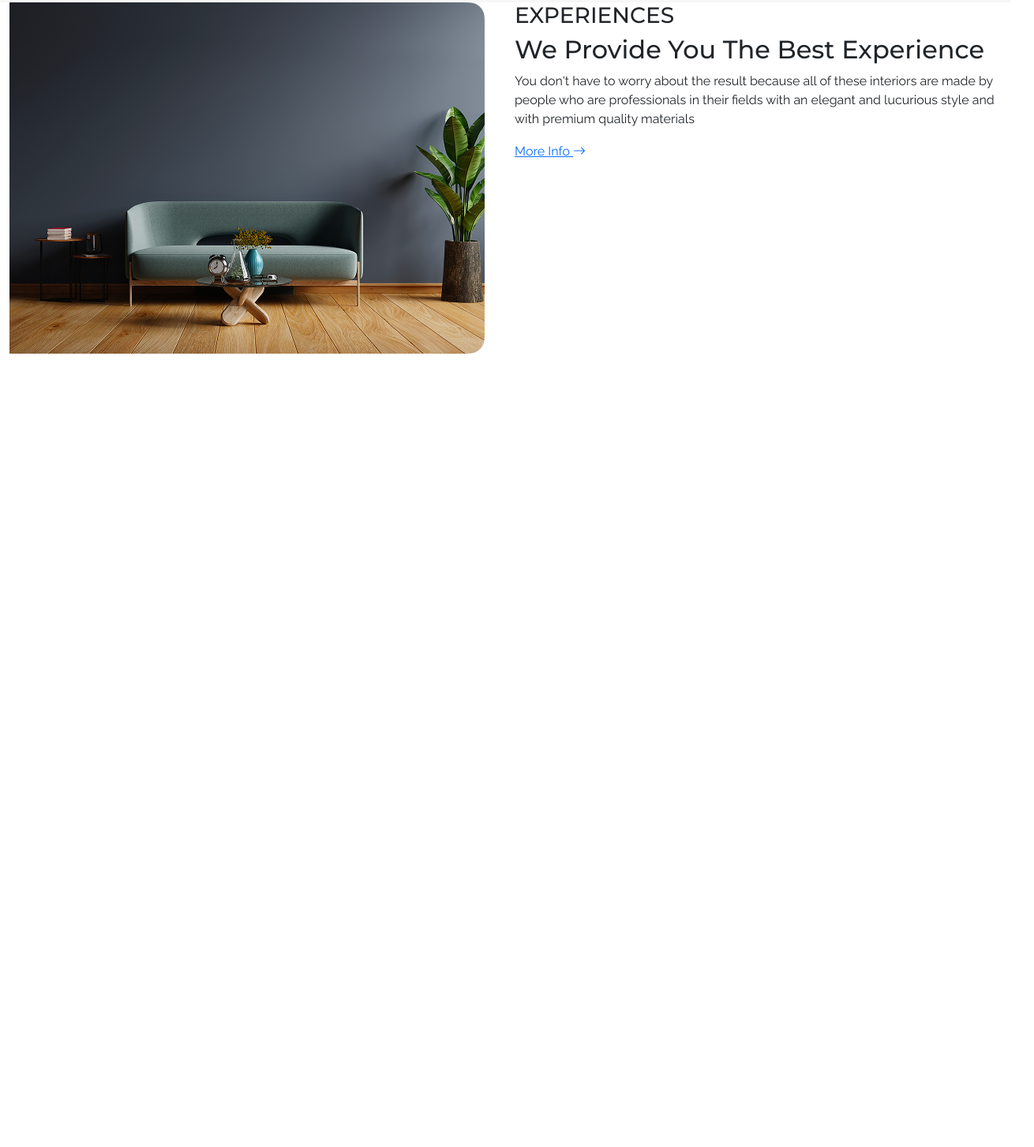
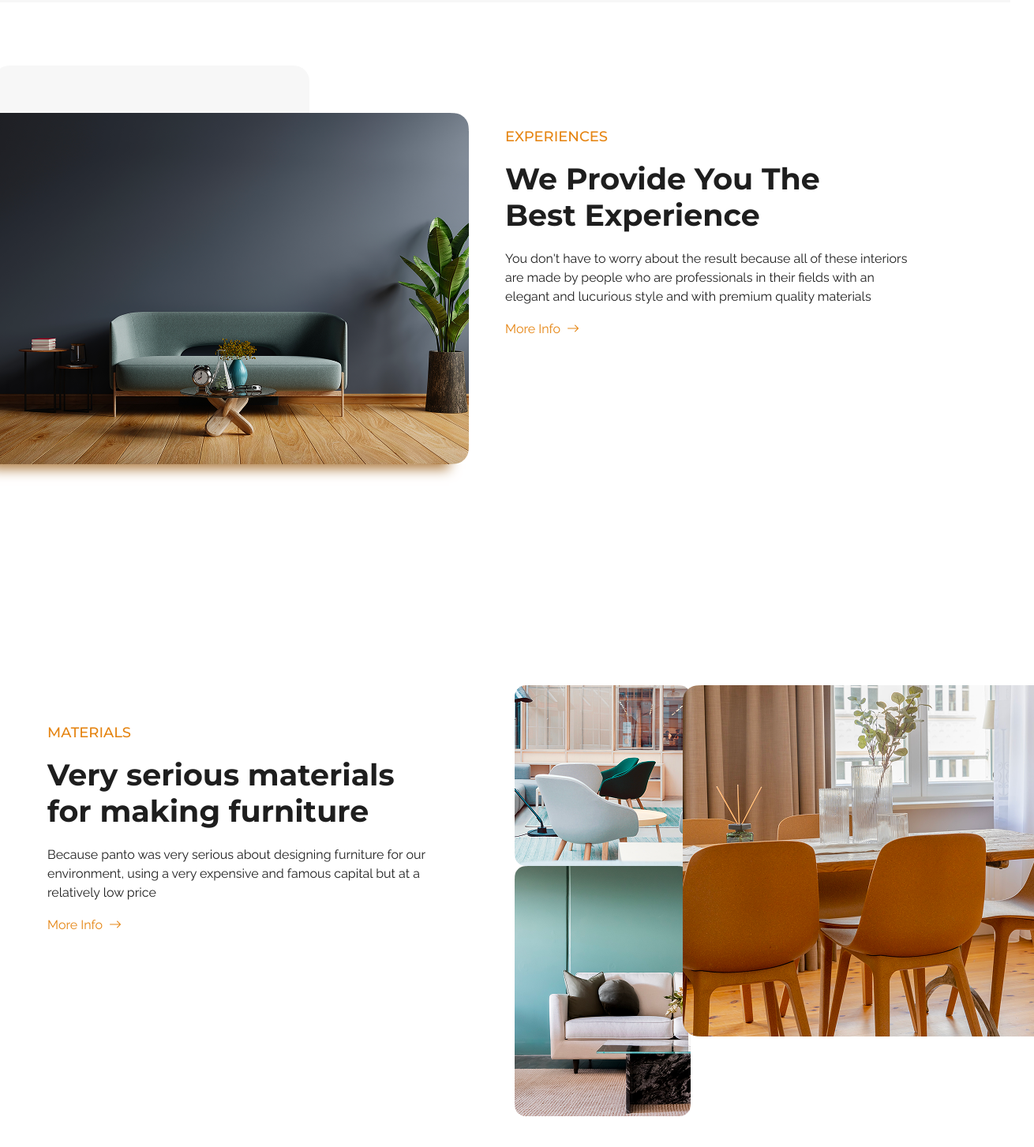
Before and after one commit to MaicBernal11/Taller-Practico-Bootstrap---Landing-Page-Panto, a plain HTML site: page index.html in a window 1280 px wide. Shown: the part 2809-4262 px from the top of the page at 79% size, 1310 px wide, since content can reach past the window. Before the commit the page ends 3257 px from the top, so only its background shows below. Drawn offline with nearby package versions, Linux system fonts and the light colour scheme; a web font is replaced by a local one.

Commit message:
Cree la seccion Materials  y agregué unos avences en los estilos

```diff
--- a/css/style.css
+++ b/css/style.css
@@ -340,7 +340,7 @@ header .bag-button .counter-products {
 }
 
 
-#products .cont-info{
+#products .cont-info {
 
     background: var(--gray-color);
     text-align: left;
@@ -349,14 +349,14 @@ header .bag-button .counter-products {
 
 }
 
-#products .cont-info p.category{
+#products .cont-info p.category {
 
     font-size: var(--fs-text);
     color: #8d8d8d;
 
 }
 
-#products .cont-info h3{
+#products .cont-info h3 {
 
     font-size: var(--fs-title3);
     font-weight: 700;
@@ -365,19 +365,19 @@ header .bag-button .counter-products {
 }
 
 
-#products .stars i{
+#products .stars i {
 
     color: #f6b76f;
 
 }
 
-#products .stars{
+#products .stars {
 
     margin-bottom: 30px;
 
 }
 
-#products .card-product h4{
+#products .card-product h4 {
 
     font-size: var(--fs-title3);
     font-weight: 600;
@@ -386,7 +386,7 @@ header .bag-button .counter-products {
 
 }
 
-#products .card-product h4 span{
+#products .card-product h4 span {
 
     font-size: 15px;
     margin-right: 5px;
@@ -394,7 +394,7 @@ header .bag-button .counter-products {
 
 }
 
-#products .card-product button{
+#products .card-product button {
 
     background: #0D1B39;
     width: 48px;
@@ -408,7 +408,7 @@ header .bag-button .counter-products {
 }
 
 
-#products .slick-arrow{
+#products .slick-arrow {
 
     background: var(--white-color);
     border: 1px solid #dbdada;
@@ -419,12 +419,186 @@ header .bag-button .counter-products {
 
 }
 
-#products .slick-arrow::before{
+#products .slick-arrow::before {
 
     color: #0D1B39;
 
 }
 
+
+/* SECCION EXPERIENCES */
+
+
+#experiences {
+
+    width: 100%;
+    position: relative;
+    padding: 140px 0;
+
+}
+
+
+#experiences .cont-img {
+
+    position: relative;
+    left: -20px;
+
+}
+
+#experiences .cont-img img {
+
+    box-shadow: -15px 16px 15px -10px #af7d43;
+
+}
+
+#experiences .cont-img::before {
+
+    content: "";
+    width: 400px;
+    height: 400px;
+    background: #f7f7f7;
+    position: absolute;
+    z-index: -1;
+    top: -60px;
+    border-radius: 20px;
+
+}
+
+
+#experiences .cont-img::after {
+
+    content: "";
+    width: 300px;
+    height: 300px;
+    background: #f7f7f7;
+    position: absolute;
+    z-index: -1;
+    right: 85px;
+    top: 70px;
+    border-radius: 20px;
+
+
+}
+
+#experiences .cont-info {
+
+    padding: 20px 60px 0 0;
+
+}
+
+#experiences .cont-info h3 {
+
+    color: var(--primary-color);
+    font-size: var(--fs-title4);
+    text-transform: uppercase;
+
+}
+
+#experiences .cont-info h2 {
+
+    color: #1e1e1e;
+    font-size: var(--fs-title2);
+    font-weight: 700;
+    width: 480px;
+    margin-top: 20px;
+
+}
+
+#experiences .cont-info p {
+
+    color: var(--dark-color);
+    font-size: var(--fs-text);
+    width: 520px;
+    margin-top: 20px;
+
+}
+
+#experiences .cont-info a {
+
+    text-decoration: none;
+    color: var(--primary-color);
+
+}
+
+
+#experiences .cont-info i {
+
+    margin-left: 4px;
+    transition: .5s;
+
+}
+
+#experiences .cont-info a:hover i {
+
+    margin-left: 15px;
+
+}
+
+
+/* SECCION  MATERIALS */
+
+
+#materials {
+
+    width: 100%;
+    position: relative;
+    padding: 140px 0;
+
+}
+
+#materials .cont-info {
+
+    padding: 0 0 20px 60px;
+    margin-top: 50px;
+}
+
+#materials .cont-info h3 {
+
+    color: var(--primary-color);
+    font-size: var(--fs-title4);
+    text-transform: uppercase;
+
+}
+
+#materials .cont-info h2 {
+
+    color: #1e1e1e;
+    font-size: var(--fs-title2);
+    font-weight: 700;
+    width: 480px;
+    margin-top: 20px;
+
+}
+
+#materials .cont-info p {
+
+    color: var(--dark-color);
+    font-size: var(--fs-text);
+    width: 520px;
+    margin-top: 20px;
+
+}
+
+#materials .cont-info a {
+
+    text-decoration: none;
+    color: var(--primary-color);
+
+}
+
+
+#materials .cont-info i {
+
+    margin-left: 4px;
+    transition: .5s;
+
+}
+
+#materials .cont-info a:hover i {
+
+    margin-left: 15px;
+
+}
 
 
 
--- a/index.html
+++ b/index.html
@@ -782,14 +782,14 @@
 
                 <div class="row">
 
-                    <div class="col-md-6">
-                        <img src="img/Rectangle 1446.png" alt="Foto">
+                    <div class="col-md-6 cont-img">
+                        <img src="img/Rectangle 1446.png " alt="Foto">
 
                     </div>
 
-                    <div class="col-md-6">
+                    <div class="col-md-6 cont-info">
 
-                        <h3>EXPERIENCES</h3>
+                        <h3>experiences</h3>
                         <h2>We Provide You The Best Experience</h2>
                         <p>You don't have to worry about the result because all of these interiors are made by people who are professionals in their fields with an elegant and lucurious style and with premium quality materials</p>
                         <a href="#">More Info <i class="bi bi-arrow-right"></i></a>
@@ -802,6 +802,49 @@
 
             </div>
 
+
+        </section>
+
+        <section id="materials">
+
+
+            <div class="container-fluid">
+
+                <div class="row">
+
+                    <div class="col-md-6 cont-info">
+
+                        <h3>Materials</h3>
+                        <h2>Very serious materials for making furniture</h2>
+                        <p>Because panto was very serious about designing furniture for our environment, using a very expensive and famous capital but at a relatively low price</p>
+                        <a href="#">More Info <i class="bi bi-arrow-right"></i></a>
+
+                    </div>
+
+
+                    <div class="col-md-6">
+
+                        <div class="row">
+
+                            <div class="col-md-4">
+                                <img src="img/Rectangle 1450.png" alt="Foto">
+                                <img src="img/Rectangle 1450 (1).png" alt="">
+
+                            </div>
+
+                            <div class="col-md-8">
+                                <img src="img/Rectangle 1446 (1).png" alt="">
+
+                            </div>
+
+                        </div>
+
+
+                    </div>
+
+                </div>
+
+            </div>
 
         </section>
 
```
